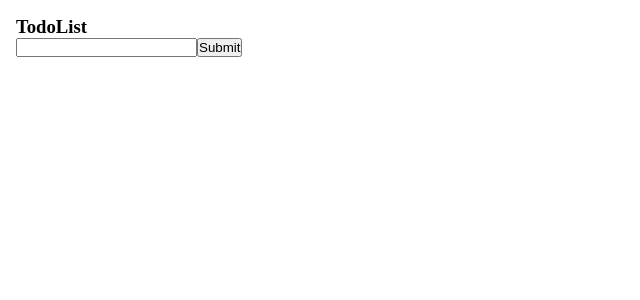
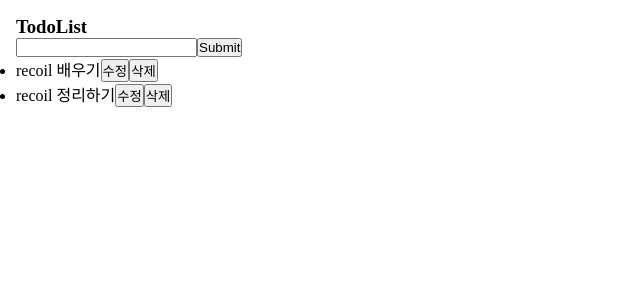
Before and after one commit to Lee-Sang-Beom/study_recoil, a React (Create React App) app: page / in a window 1280 px wide. Shown: the top 300 px of the page, without its empty margins (0-640 px from the left). Built offline with nearby package versions, Linux system fonts and the light colour scheme.

Commit message:
add notify, delete btn, operate test

```diff
--- a/src/components/Todolist/Todolist.jsx
+++ b/src/components/Todolist/Todolist.jsx
@@ -1,23 +1,39 @@
 import { textListAtom, textAtom } from "../../store";
 import { useRecoilState } from "recoil";
+import { useState } from "react";
 
 // todoItem : todoList에서 입력한 내용을 출력해줌
 function TodoItem({ todo }) {
+  const [isEdit, setIsEdit] = useState(false);
+  const [textList, setTextList] = useRecoilState(textListAtom);
+  const textListidx = textList.findIndex((text) => text.id === todo.id);
+
   const onChange = (e) => {
-    // const { value } = e.target;
+    const { value } = e.target;
+
+    // 수정 완료 시, edit mode가 종료되도록 함
+    setIsEdit(false);
+  };
+
+  // 수정 버튼 click
+  const handleEditMode = () => {
+    setIsEdit(prev => !prev);
   };
 
   return (
     <div>
-      <p>{todo.text}</p>
-      {/* <input value={todo.text} onChange={onChange} /> */}
+      {!isEdit && (<li>
+        <span>{todo.text}</span>
+        <button onClick={handleEditMode}>수정</button>
+        <button>삭제</button>
+      </li>)}
+      {isEdit && <input value={todo.text} onChange={onChange} />}
     </div>
   );
 }
 
 // todoList : todoItem입력과 sumbit 버튼 제공
 export default function Todolist() {
-
   // useRecoilState : store/index.js에 선언한 atom 접근 및 사용
   const [textList, setTextList] = useRecoilState(textListAtom);
   const [text, setText] = useRecoilState(textAtom);
@@ -48,7 +64,9 @@
 
       {/* todoList 배열 길이만큼 출력 */}
       {textList.map((todo) => (
-        <TodoItem todo={todo} />
+        <ul key={todo.id}>
+          <TodoItem todo={todo} />
+        </ul>
       ))}
     </div>
   );
--- a/src/store/index.js
+++ b/src/store/index.js
@@ -3,7 +3,10 @@
 // todoList가 담길 배열
 export const textListAtom = atom({
   key: "textListAtom", // unique ID
-  default: [], // default value
+  default: [
+    {id: 0, text:'recoil 배우기'},
+    {id: 1, text:'recoil 정리하기'},
+  ], // default value
 });
 
 // todoList의 각 내용이 담김
```
